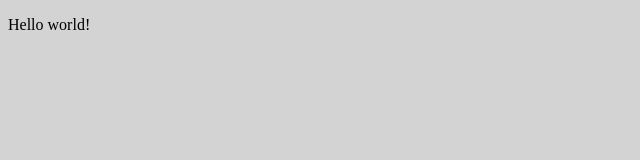
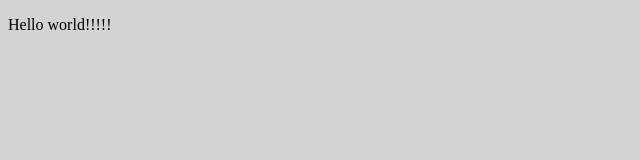
Before and after one commit to Juljulia/gundlagardscafe, a Next.js app in the folder web/: page / in a window 1280 px wide. Shown: the top 160 px of the page, without its empty margins (0-640 px from the left). Built offline with nearby package versions, Linux system fonts and the light colour scheme.

Commit message:
Test update

```diff
--- a/web/pages/index.js
+++ b/web/pages/index.js
@@ -1,9 +1,9 @@
-import "../styles/sass/style.scss";
+import '../styles/sass/style.scss';
 
 const Index = () => {
   return (
     <div>
-      <p>Hello world!</p>
+      <p>Hello world!!!!!</p>
     </div>
   );
 };
```
